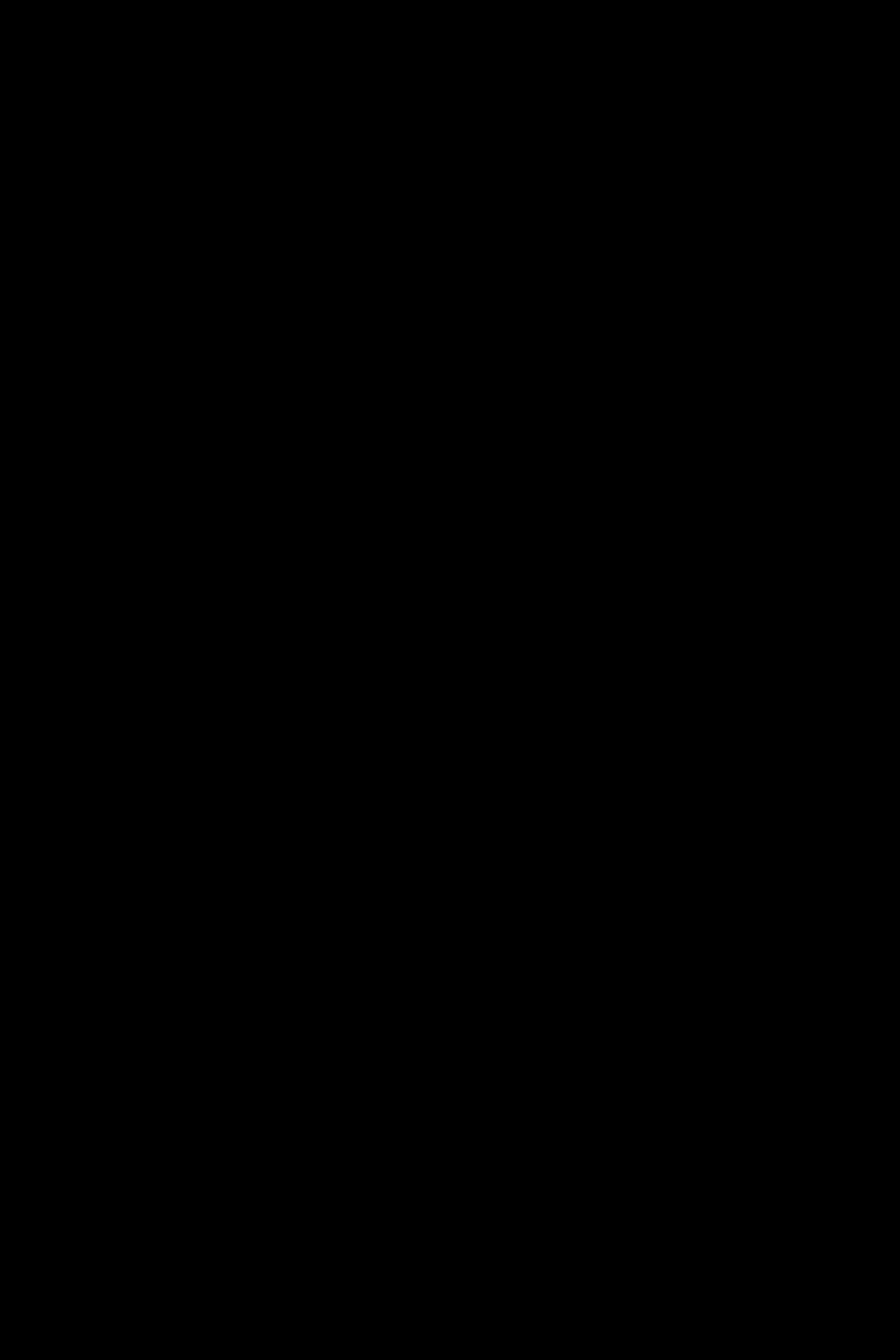
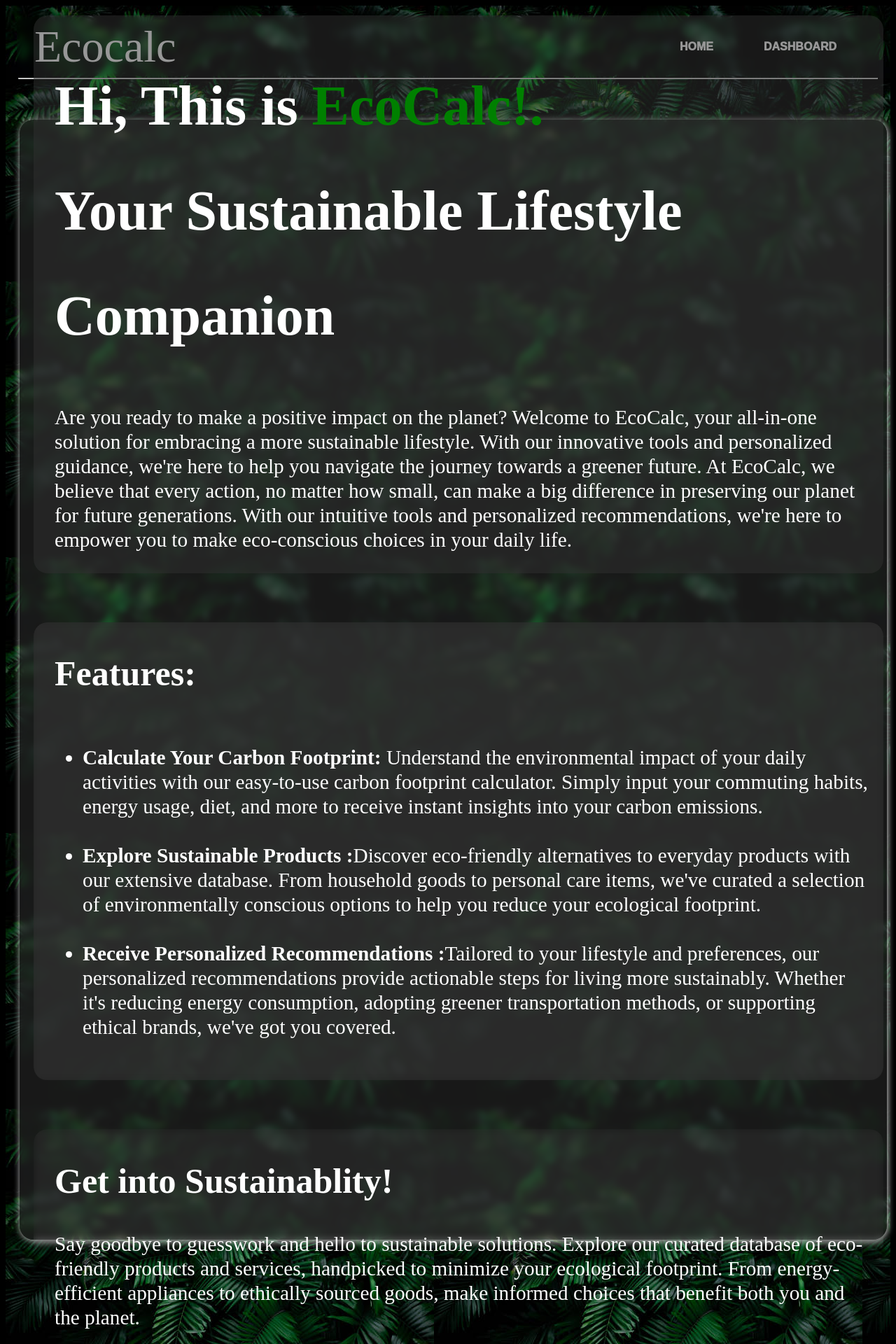
Before and after one commit to Sarguru02/Cosmic-Creatures, a React (Vite) app in the folder frontend/: page /home in a window 1280 px wide. Before the commit this address had no page. Shown: the top 1920 px of the page at 70% size. Before the commit the page ends 800 px from the top, so only its background shows below. Built offline with nearby package versions, Linux system fonts and the light colour scheme.

Commit message:
mass aana homepage

```diff
--- a/frontend/src/App.jsx
+++ b/frontend/src/App.jsx
@@ -6,6 +6,7 @@
 import Signup from './Components/Signup/Signup';
 import AqiComponent from './Components/AqiComponent/AqiComponent';
 import { Dashboard } from './Components/Dashboard/Dashboard';
+import Landing from './Components/Landing/Landing';
 
 axios.defaults.baseURL = 'http://localhost:8000/'
 axios.defaults.headers = {
@@ -18,7 +19,8 @@
       <Route path="/login" element={<Login />} />
       <Route path="/signup" element={<Signup />} />
       <Route path="/AqiComponent" element={<AqiComponent />} />
-      <Route path='/test' element={<Dashboard />} />
+      <Route path="/home" element={<Landing />} />
+      <Route path='/dashboard' element={<Dashboard />} />
     </Routes>
   );
 }
--- a/frontend/src/Components/Home/Home.css
+++ b/frontend/src/Components/Home/Home.css
@@ -10,9 +10,11 @@
     padding: 0;
     margin: 0;
 }
-
+/*
 .calc {
-    width: 75%;
+    width: 75%; */
+.calc{
+    width: 98%;
     margin: 40px 20px 30px 20px;
     /* background-color: brown; */
     border: 2px;
--- /dev/null
+++ b/frontend/src/Components/Landing/Content.jsx
@@ -0,0 +1,36 @@
+import React from 'react'
+
+const Content = () => {
+  return (
+    <div className='calccont'>
+    <div className='calccont1'>
+        <h1 className='weltext'>Hi, This is <span style={{color:'green'}}>EcoCalc!.</span><br></br>Your Sustainable Lifestyle Companion</h1>
+        <h3 className='herocon'>Are you ready to make a positive impact on the planet? Welcome to EcoCalc, your all-in-one solution for embracing a more sustainable lifestyle. With our innovative tools and personalized guidance, we're here to help you navigate the journey towards a greener future.
+            At EcoCalc, we believe that every action, no matter how small, can make a big difference in preserving our planet for future generations. With our intuitive tools and personalized recommendations, we're here to empower you to make eco-conscious choices in your daily life.
+        </h3>
+    </div>
+    <div className='calccont2'>
+
+        <h1 className='subcont'>Features:</h1>
+        <h3 className='herocon'>
+        <ul>
+                <li><b>Calculate Your Carbon Footprint:</b> Understand the environmental impact of your daily activities with our easy-to-use carbon footprint calculator. Simply input your commuting habits, energy usage, diet, and more to receive instant insights into your carbon emissions.</li>
+                <br></br>
+                <li><b>Explore Sustainable Products :</b>Discover eco-friendly alternatives to everyday products with our extensive database. From household goods to personal care items, we've curated a selection of environmentally conscious options to help you reduce your ecological footprint.</li>
+                <br></br>
+                <li><b>Receive Personalized Recommendations :</b>Tailored to your lifestyle and preferences, our personalized recommendations provide actionable steps for living more sustainably. Whether it's reducing energy consumption, adopting greener transportation methods, or supporting ethical brands, we've got you covered.</li>
+        </ul>
+        </h3>
+    </div>
+    <div className='calccont3'>
+        <h1 className='subcont'>Get into Sustainablity!</h1>
+        <h3 className='herocon'>Say goodbye to guesswork and hello to sustainable solutions. Explore our curated database of eco-friendly products and services, handpicked to minimize your ecological footprint. From energy-efficient appliances to ethically sourced goods, make informed choices that benefit both you and the planet.
+
+</h3>
+    </div>
+    </div>
+
+  )
+}
+
+export default Content
--- /dev/null
+++ b/frontend/src/Components/Landing/Header.jsx
@@ -0,0 +1,34 @@
+import React from 'react'
+import { Link } from 'react-router-dom'
+
+const Header = () => {
+  return (
+
+    <header className='header-one'>
+      <nav className='one'>
+        <span className='ecocalc'>Ecocalc</span>
+        <ul>
+          <li>
+            <Link to="/">Home </Link>
+          </li>
+          <li>
+            <Link to="/dashboard">Dashboard </Link>
+          </li>
+          {/* <li>
+            <Link to="/services">Chatbot </Link>
+          </li> */}
+          {/* <li>
+            <Link to="/contact">Login </Link>
+          </li>
+          <li>
+            <Link to="/contact">Sign up </Link>
+          </li> */}
+        </ul>
+      </nav>
+      <hr></hr>
+    </header>
+  );
+}
+
+
+export default Header
--- /dev/null
+++ b/frontend/src/Components/Landing/Landing.jsx
@@ -0,0 +1,16 @@
+import React from 'react'
+import Header from './Header'
+import Content from './Content'
+import './landing.css'
+
+const Landing = () => {
+  return (
+    <div id='landing'>
+        <Header />
+        <Content />
+    </div>
+
+  )
+}
+
+export default Landing
--- /dev/null
+++ b/frontend/src/Components/Landing/landing.css
@@ -0,0 +1,161 @@
+#landing {
+    height: 250vh;
+    /* font-family: 'couriernew'; */
+    background-image: url('/bg.jpeg');
+}
+
+.header-one {
+
+    color: #fff;
+    /* Light text color */
+    padding: 1rem;
+    /* Add padding to the header */
+}
+
+.one {
+    display: flex;
+    align-items: center;
+    justify-content: space-between;
+    padding: 25px;
+    height: 35px;
+    backdrop-filter: blur(5px);
+}
+
+
+
+.ecocalc {
+    font-size: 4rem;
+    font-weight: 400;
+}
+
+
+
+.one ul li a:hover {
+    text-decoration: none;
+    /* Underline links on hover */
+}
+
+.herocon {
+    color: #fff;
+    padding-left: 30px;
+    padding-right: 20px;
+    margin-top: 0;
+    line-height: 35px;
+    font-weight: 100;
+}
+
+.calccont {
+    width: 98%;
+    margin: 40px 20px 30px 20px;
+    border: 2px;
+    border-radius: 20px;
+     box-shadow: 1px 1px 10px #ddd;
+    background-color: rgb(48, 48, 48, .5);
+    display: flex;
+    flex-direction: column;
+    justify-content: center;
+    font-size: 25px;
+    line-height: 80px;
+    height:200vh;
+    backdrop-filter: blur(5px);
+
+}
+.calccont1{
+    width: 98%;
+    margin: 40px 20px 30px 20px;
+    border: 2px;
+    border-radius: 20px;
+    /* box-shadow: 1px 1px 10px #ddd; */
+    background-color: rgb(48, 48, 48, .5);
+    display: flex;
+    flex-direction: column;
+    justify-content: center;
+    font-size: 25px;
+    line-height: 80px;
+    height:100vh;
+     /* backdrop-filter: blur(5px); */
+}
+.calccont2{
+    width: 98%;
+    margin: 40px 20px 30px 20px;
+    border: 2px;
+    border-radius: 20px;
+    /* box-shadow: 1px 1px 10px #ddd; */
+    background-color: rgb(48, 48, 48, .5);
+    display: flex;
+    flex-direction: column;
+    justify-content: center;
+    font-size: 25px;
+    line-height: 80px;
+    height:100vh;
+     backdrop-filter: blur(5px);
+}
+.calccont3{
+    width: 98%;
+    margin: 40px 20px 30px 20px;
+    border: 2px;
+    border-radius: 20px;
+    /* box-shadow: 1px 1px 10px #ddd; */
+    /* background-color: rgb(48, 48, 48, .5); */
+    display: flex;
+    flex-direction: column;
+    justify-content: center;
+    font-size: 25px;
+    line-height: 80px;
+    height:70vh;
+    backdrop-filter: blur(5px);
+}
+.weltext {
+    color: #fff;
+    padding-left: 30px;
+    font-size: 5rem;
+    line-height: 150px;
+
+}
+
+.subcont {
+    color: #fff;
+    padding-left: 30px;
+}
+
+
+
+
+.one{
+    display: flex;    align-items: center;
+    justify-content: space-between;
+}
+.one ul {
+    display: flex;
+}
+.one ul li {
+    list-style:none;
+    display:inline-block;
+    margin:0 20px;
+    position : relative;
+
+}
+.one ul li a{
+    text-decoration: none;
+    font-family: sans-serif;
+    font-weight: 1000;
+    margin: 1rem;
+    color:#ffff;
+    text-transform:uppercase;
+
+}
+.one ul li::after{
+    content:'';
+    height: 3.25px;
+    width: 0%;
+    background:green;
+    position: absolute;
+    left:0;
+    bottom: -10px;;
+    transition: 0.8s;
+}
+.one ul li:hover::after{
+    width:100%;
+
+
+}
--- a/frontend/src/Components/Login/Login.jsx
+++ b/frontend/src/Components/Login/Login.jsx
@@ -10,7 +10,7 @@
     const handleSubmit = (e) => {
         e.preventDefault();
         login(username, password)
-        navigate("/test")
+        navigate("/dashboard")
     }
 
     return <div className="flex-container">
--- a/frontend/src/index.css
+++ b/frontend/src/index.css
@@ -13,6 +13,7 @@
   -ms-user-select: none;
   -o-user-select: none;
   user-select: none;
+  /* background-image: url('/bg.jpeg'); */
 }
 
 /* Disables selector ring */
```
Also changed, not shown: 5 other files (tests, documents, lock files or other folders).
